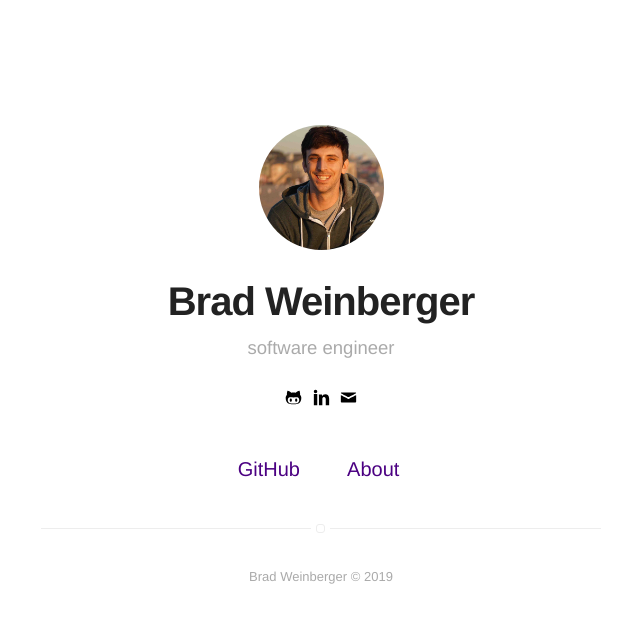
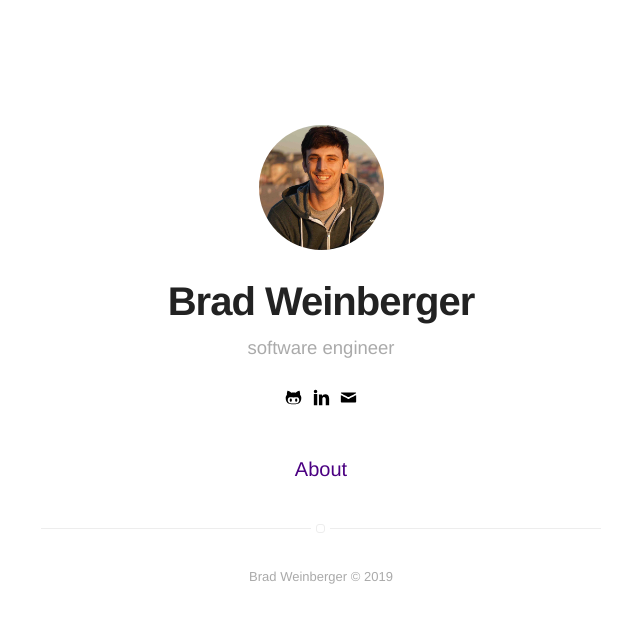
Before and after one commit to BradleyMarie/bradleymarie.github.io, a Jekyll site: the page built from index.html, in a window 1280 px wide. Shown: the top 623 px of the page, without its empty margins (319-959 px from the left). Built offline with Jekyll 4.4.1, drawn with Linux system fonts in a browser that asks for light colours.

Commit message:
Remove github link

```diff
--- a/_includes/nav.html
+++ b/_includes/nav.html
@@ -1,7 +1,6 @@
 <nav class="{% if page.title == "Home" %}home__header-nav{% else %}nav{% endif %}">
     <ul>
         {% if page.title != "Home" %}<li><a href="{{ site.url }}/">Home</a></li>{% endif %}
-        {% if page.title == "Home" %}<li><a href="http://github.com/{{ site.github }}" target="_blank">GitHub</a></li>{% endif %}
         {% if page.title != "About" %}<li><a href="{{ site.url }}/about">About</a></li>{% endif %}
     </ul>
 </nav>
```
